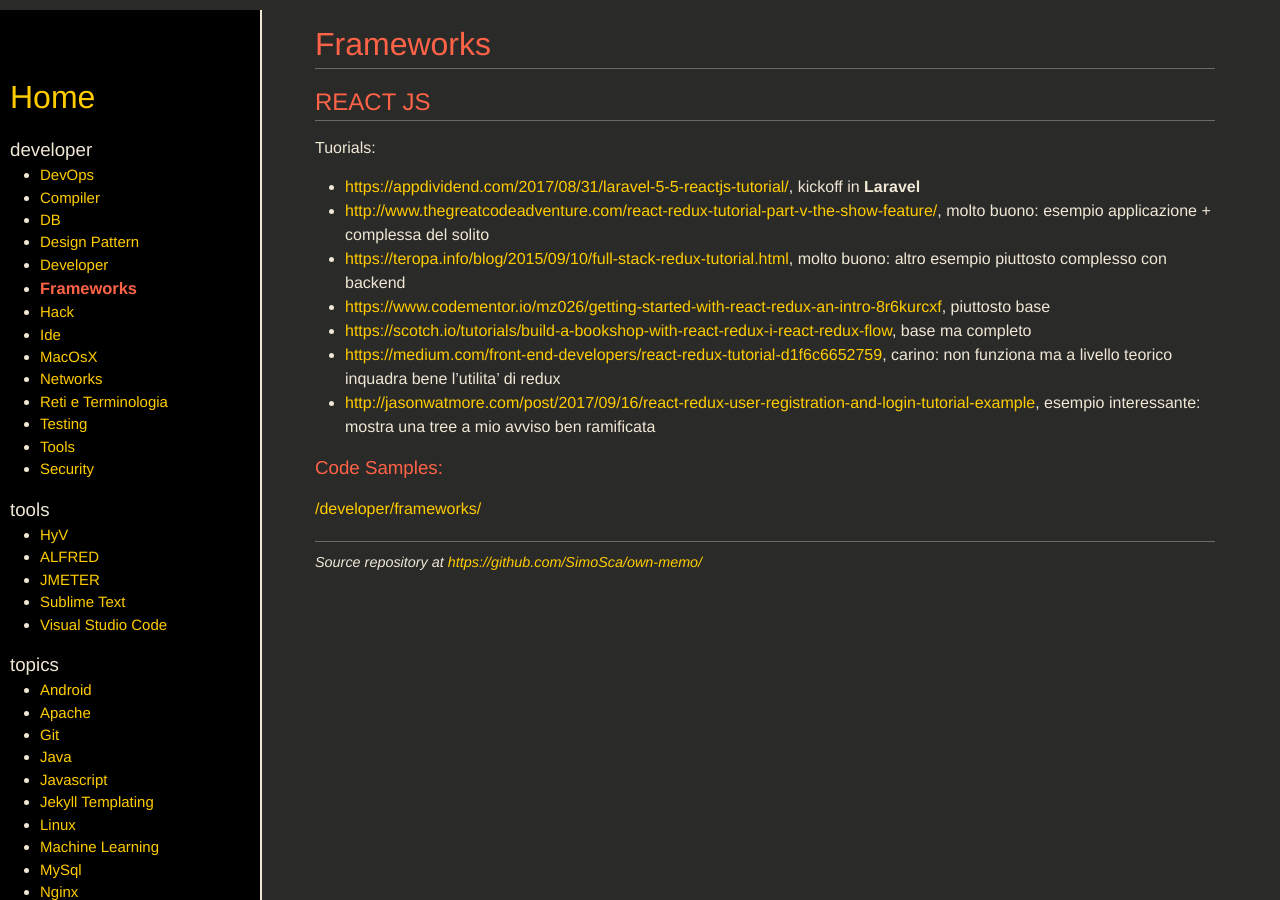
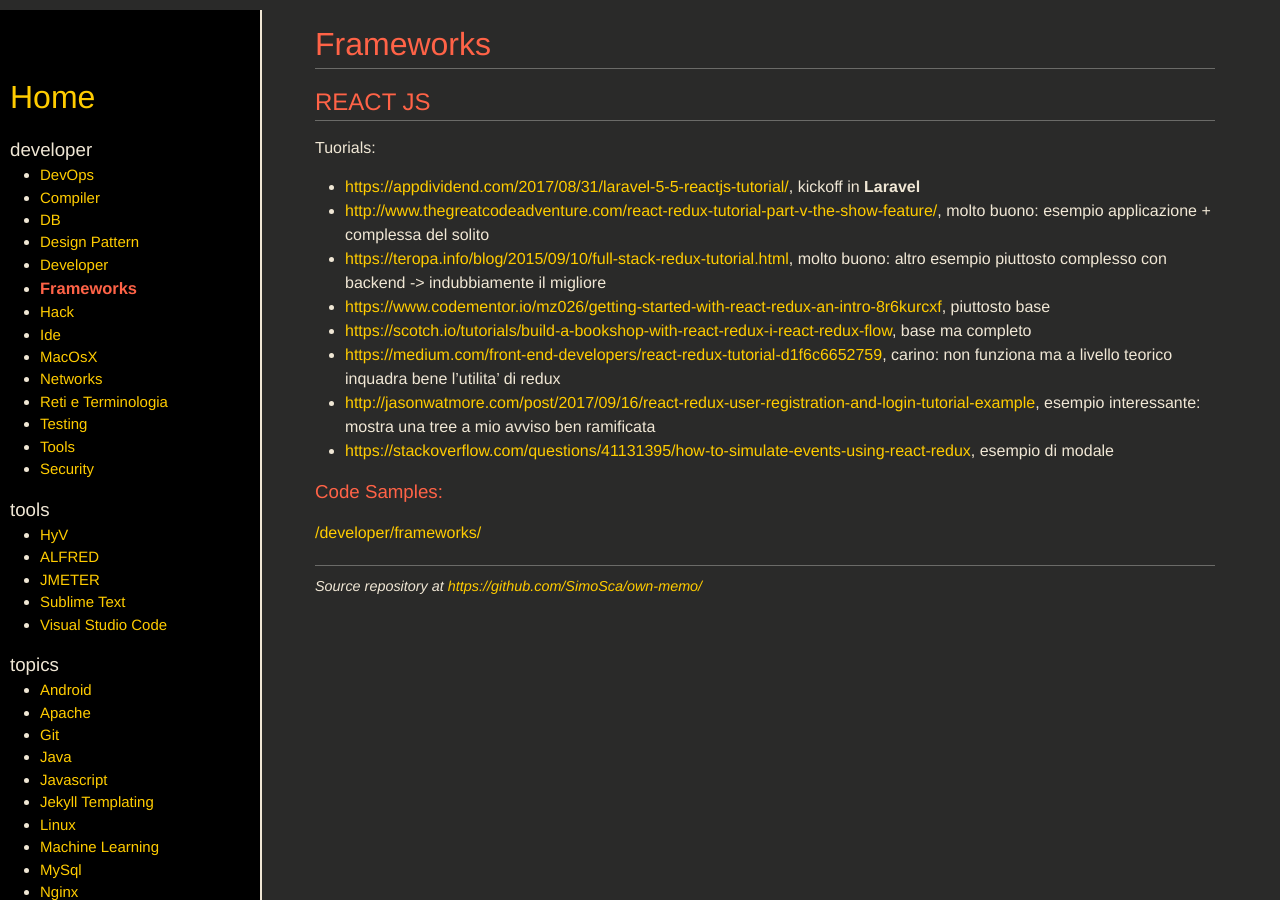
Before and after one commit to SimoSca/own-memo, a Jekyll site: the page built from _pages/topics/frameworks.md, in a window 1280 px wide. Built offline with Jekyll 4.4.1, drawn with Linux system fonts in a browser that asks for light colours; nearby versions of some CDN libraries.

Commit message:
[improved] added Comments

```diff
--- a/_pages/topics/frameworks.md
+++ b/_pages/topics/frameworks.md
@@ -11,8 +11,9 @@ Tuorials:
 
 - [https://appdividend.com/2017/08/31/laravel-5-5-reactjs-tutorial/](https://appdividend.com/2017/08/31/laravel-5-5-reactjs-tutorial/), kickoff in **Laravel**
 - [http://www.thegreatcodeadventure.com/react-redux-tutorial-part-v-the-show-feature/](http://www.thegreatcodeadventure.com/react-redux-tutorial-part-v-the-show-feature/), molto buono: esempio applicazione + complessa del solito
-- [https://teropa.info/blog/2015/09/10/full-stack-redux-tutorial.html](https://teropa.info/blog/2015/09/10/full-stack-redux-tutorial.html), molto buono: altro esempio piuttosto complesso con backend
+- [https://teropa.info/blog/2015/09/10/full-stack-redux-tutorial.html](https://teropa.info/blog/2015/09/10/full-stack-redux-tutorial.html), molto buono: altro esempio piuttosto complesso con backend -> indubbiamente il migliore
 - [https://www.codementor.io/mz026/getting-started-with-react-redux-an-intro-8r6kurcxf](https://www.codementor.io/mz026/getting-started-with-react-redux-an-intro-8r6kurcxf), piuttosto base
 - [https://scotch.io/tutorials/build-a-bookshop-with-react-redux-i-react-redux-flow](https://scotch.io/tutorials/build-a-bookshop-with-react-redux-i-react-redux-flow), base ma completo
 - [https://medium.com/front-end-developers/react-redux-tutorial-d1f6c6652759](https://medium.com/front-end-developers/react-redux-tutorial-d1f6c6652759), carino: non funziona ma a livello teorico inquadra bene l'utilita' di redux
 - [http://jasonwatmore.com/post/2017/09/16/react-redux-user-registration-and-login-tutorial-example](http://jasonwatmore.com/post/2017/09/16/react-redux-user-registration-and-login-tutorial-example), esempio interessante: mostra una tree a mio avviso ben ramificata
+- [https://stackoverflow.com/questions/41131395/how-to-simulate-events-using-react-redux](https://stackoverflow.com/questions/41131395/how-to-simulate-events-using-react-redux), esempio di modale
```
